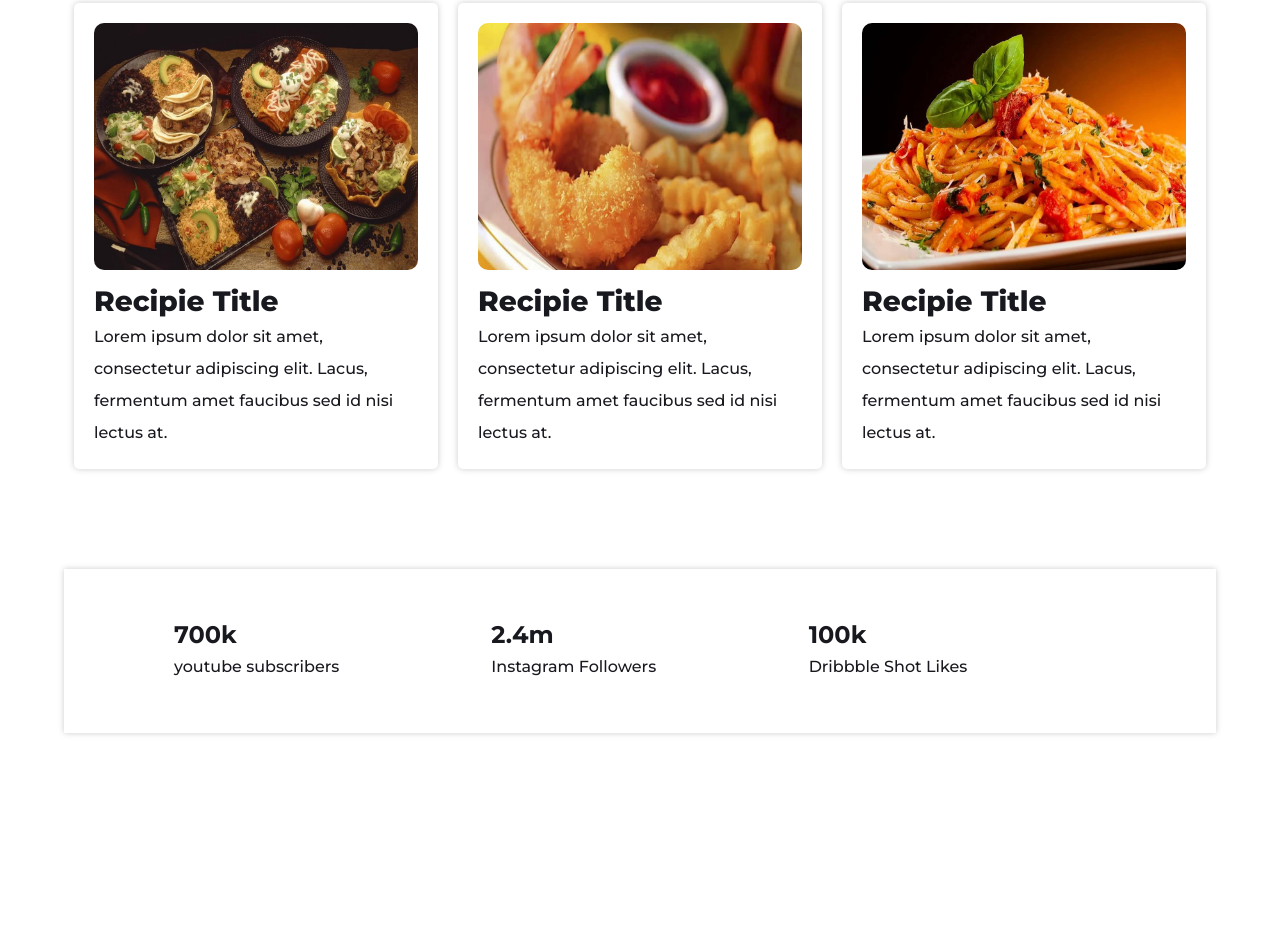
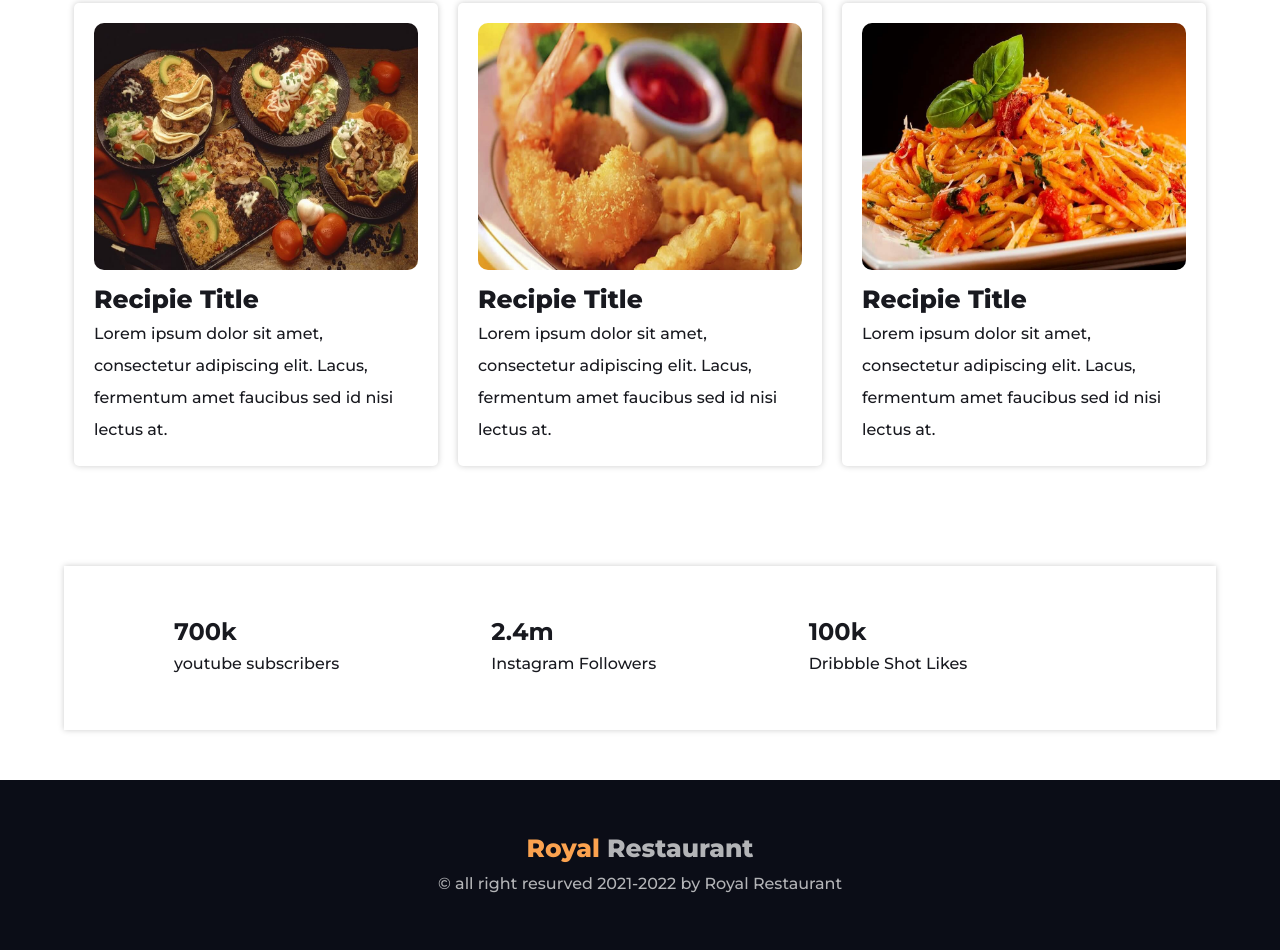
Before and after one commit to engrasel/assignment-1, a plain HTML site: page index.html in a window 1280 px wide. Shown: the part 1440-2390 px from the top of the page. Before the commit the page ends 2223 px from the top, so only its background shows below. Drawn offline with Linux system fonts and the light colour scheme.

Commit message:
footer complete

```diff
--- a/index.html
+++ b/index.html
@@ -101,6 +101,13 @@
     </section>
     <!-- Success_Counter Section End /-->
 
+    <!-- footer Start -->
+    <footer class="footer">
+        <h3 class="heading3 Restaurant_name"><span class="text-highlight">Royal</span> Restaurant</h3>
+        <p class="copy_right_text">&copy; all right resurved 2021-2022 by Royal Restaurant</p>
+    </footer>
+    <!-- footer End /-->
+
 
 </body>
 
--- a/style.css
+++ b/style.css
@@ -28,8 +28,8 @@ span.text-highlight{
 .heading3{
     font-family: Montserrat;
     font-weight: 800;
-    font-size: 28px;
-    line-height: 40px;
+    font-size: 25px;
+    line-height: 1.5;
     color:#18191F;
     text-transform: capitalize;
 }
@@ -82,7 +82,6 @@ section{
 
 /*------------------ About section start ------------------*/
 .about{
-    /* background-image: url("https://raw.githubusercontent.com/engrasel/assignment-1/main/images/frame4.jpg"); */
     background-color: #cccccc;
     background-repeat: no-repeat;
     background-size: 100%;
@@ -121,3 +120,14 @@ section{
     margin: 0 10px;
 }
 /*------------------ success_counter section end ------------------**/
+
+/*------------------ Footer Start ------------------*/
+footer{
+    background-color: #0B0D17;
+    text-align: center;
+    padding: 50px;
+}
+.Restaurant_name, .copy_right_text{
+    color:#ffffffb0;
+}
+/*------------------ Footer End ------------------**/
```
